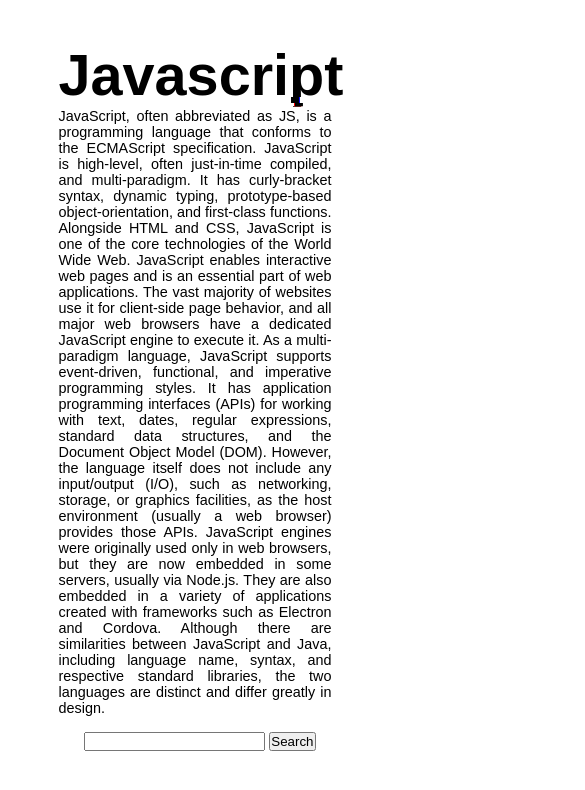
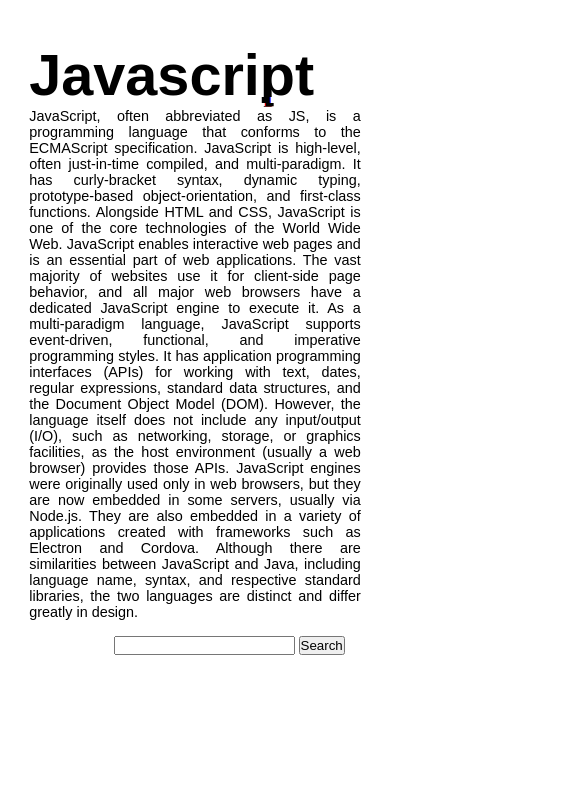
Before and after one commit to wlsp/js-exercises, a plain HTML site: page index.html in a window 390 px wide. Shown: the top 790 px of the page, 585 px wide, since content can reach past the window. Drawn offline with Linux system fonts and the light colour scheme.

Commit message:
small adjustments

```diff
--- a/assets/css/style.css
+++ b/assets/css/style.css
@@ -230,14 +230,19 @@
     height: 100vh;
     width: 100%;
     overflow: hidden;
+    font-size: 1em;
   }
 
   .glitch {
-    color: black;
     font-size: 4em;
     position: relative;
     width: 20em;
     margin: 0 auto;
   }
 
+  .wrapper {
+    width: 85vw;
+    height: 90vh;
+  }
+
 }
```
